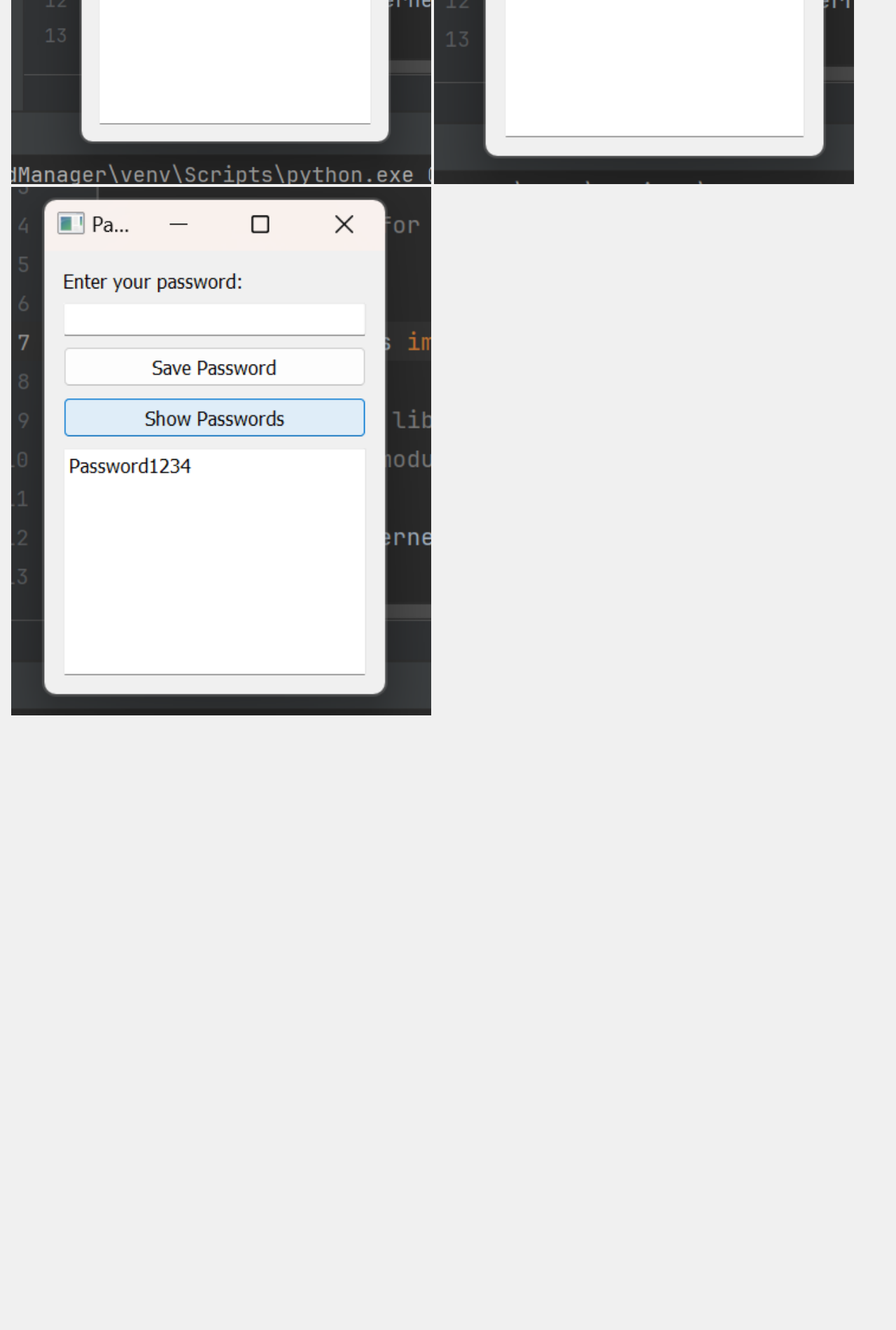
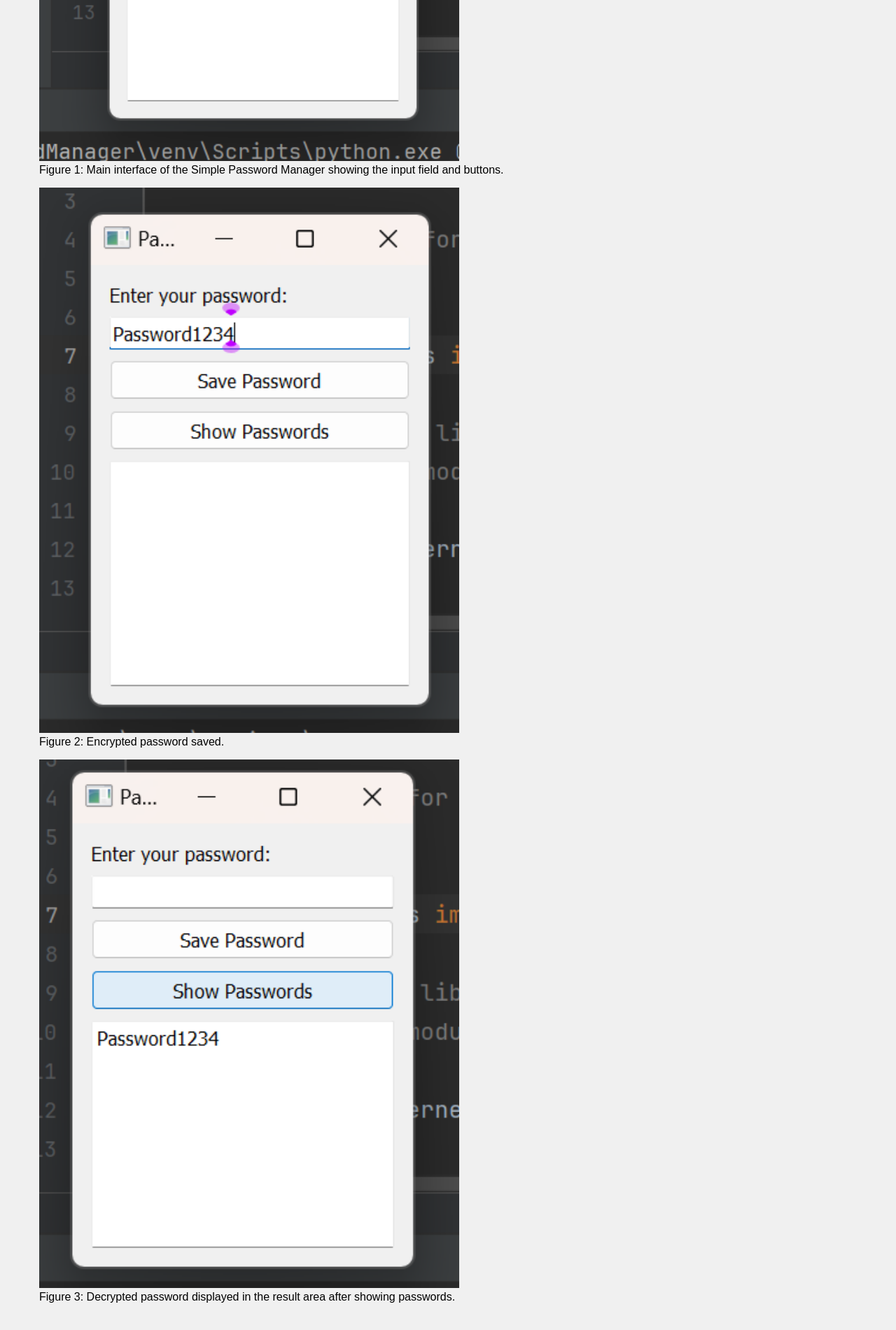
Before and after one commit to TechJunkie12/TechJunkie12.github.io, a plain HTML site: page SimplePWManager/index.html in a window 1280 px wide. Shown: the part 2703-4603 px from the top of the page at 70% size. Before the commit the page ends 3777 px from the top, so only its background shows below. Drawn offline with Linux system fonts and the light colour scheme.

Commit message:
Update index.html
Added img descriptions

```diff
--- a/SimplePWManager/index.html
+++ b/SimplePWManager/index.html
@@ -134,9 +134,18 @@ if __name__ == '__main__':
         </section>
         <section>
             <h2>Output Screenshots</h2>
-            <img src="Screenshot1.png" alt="Screenshot of output 1" width="600">
-            <img src="Screenshot2.png" alt="Screenshot of output 2" width="600">
-            <img src="Screenshot3.png" alt="Screenshot of output 3" width="600">
+            <figure>
+                <img src="Screenshot1.png" alt="Screenshot of output 1" width="600">
+                <figcaption>Figure 1: Main interface of the Simple Password Manager showing the input field and buttons. </figcaption>
+            </figure>
+            <figure>
+                <img src="Screenshot2.png" alt="Screenshot of output 2" width="600">
+                <figcaption>Figure 2: Encrypted password saved.</figcaption>
+            </figure>
+            <figure>
+                <img src="Screenshot3.png" alt="Screenshot of output 3" width="600">
+                <figcaption>Figure 3: Decrypted password displayed in the result area after showing passwords.</figcaption>
+            </figure>
         </section>
     </main>
     <footer>
```
